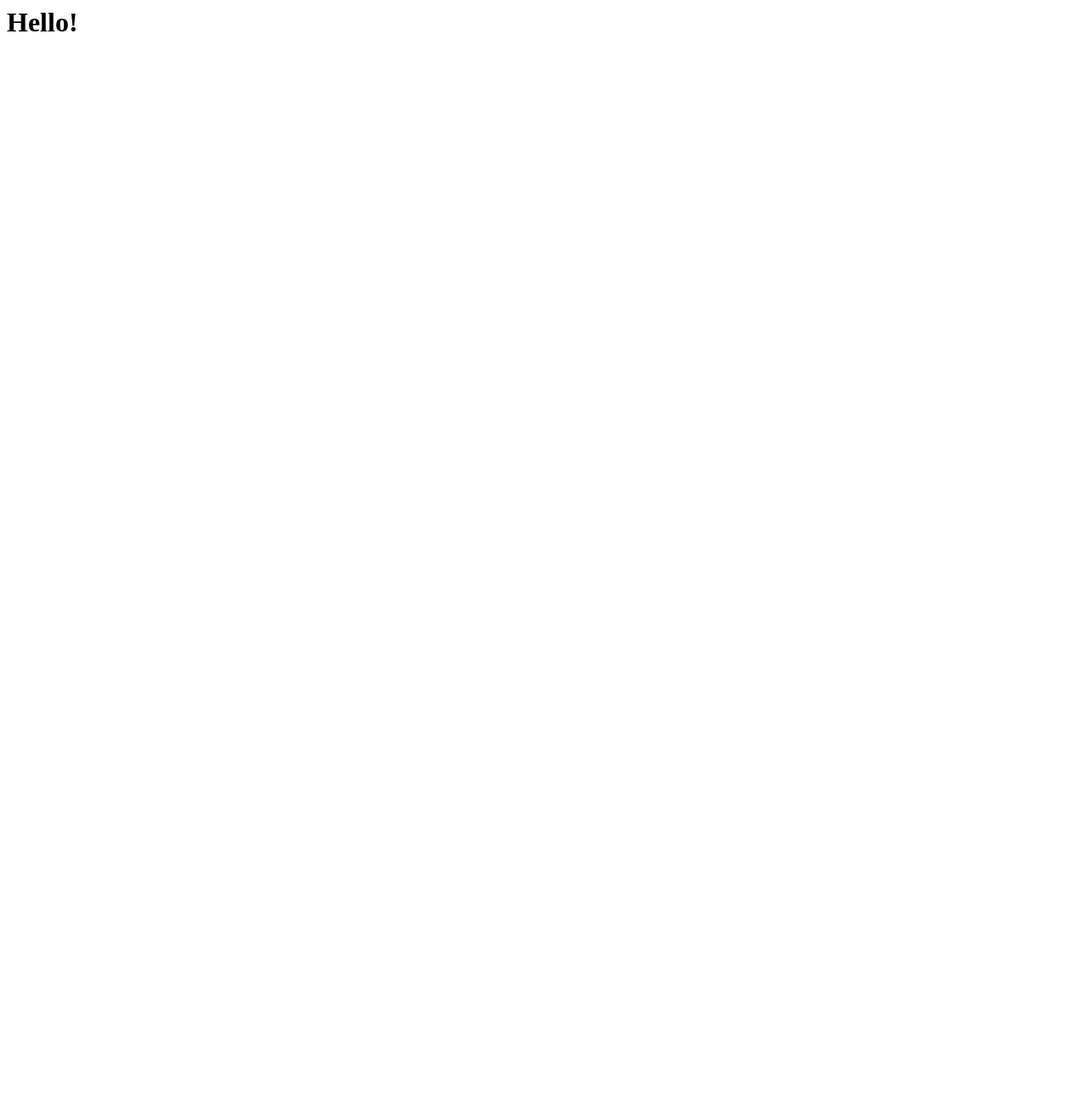
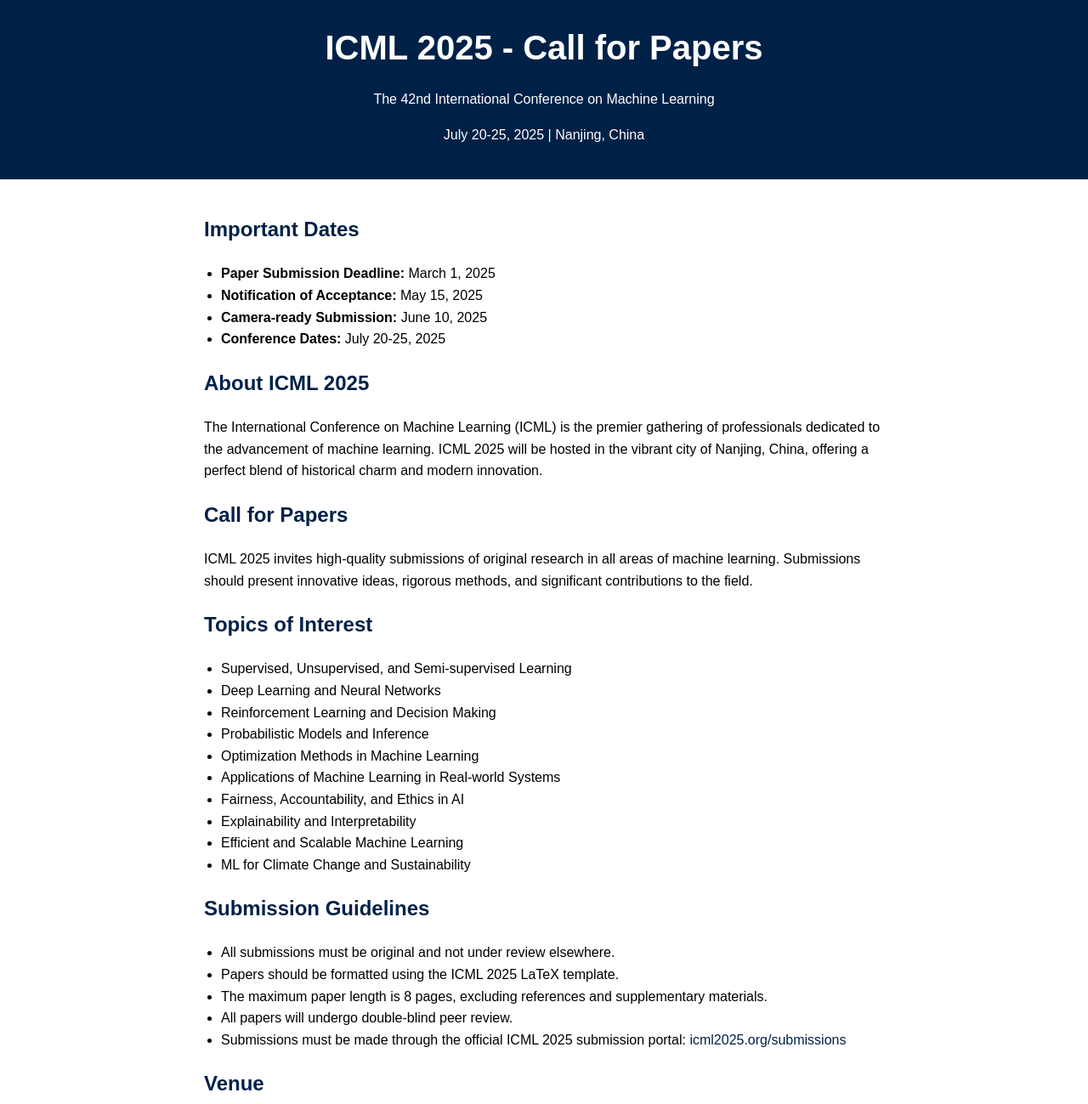
Before and after one commit to Topoer-seu/virtualConference, a plain HTML site: page index.html in a window 1280 px wide. Shown: the top 1299 px of the page at 85% size. Before the commit the page ends 800 px from the top, so only its background shows below. Drawn offline with Linux system fonts and the light colour scheme.

Commit message:
Update index.html

```diff
--- a/index.html
+++ b/index.html
@@ -1 +1,118 @@
-<h1>Hello!</h1>
+<!DOCTYPE html>
+<html lang="en">
+<head>
+    <meta charset="UTF-8">
+    <meta name="viewport" content="width=device-width, initial-scale=1.0">
+    <title>ICML 2025 - Call for Papers</title>
+    <style>
+        body {
+            font-family: Arial, sans-serif;
+            line-height: 1.6;
+            margin: 0;
+            padding: 0;
+        }
+        header {
+            background-color: #002147;
+            color: white;
+            text-align: center;
+            padding: 1.5em 0;
+        }
+        header h1 {
+            margin: 0;
+            font-size: 2.5em;
+        }
+        section {
+            padding: 20px;
+            max-width: 800px;
+            margin: 0 auto;
+        }
+        h2 {
+            color: #002147;
+        }
+        ul {
+            margin: 0;
+            padding: 0 0 0 20px;
+        }
+        footer {
+            text-align: center;
+            background-color: #f4f4f4;
+            padding: 10px 0;
+            margin-top: 20px;
+        }
+        a {
+            color: #002147;
+            text-decoration: none;
+        }
+        a:hover {
+            text-decoration: underline;
+        }
+    </style>
+</head>
+<body>
+    <header>
+        <h1>ICML 2025 - Call for Papers</h1>
+        <p>The 42nd International Conference on Machine Learning</p>
+        <p>July 20-25, 2025 | Nanjing, China</p>
+    </header>
+
+    <section>
+        <h2>Important Dates</h2>
+        <ul>
+            <li><strong>Paper Submission Deadline:</strong> March 1, 2025</li>
+            <li><strong>Notification of Acceptance:</strong> May 15, 2025</li>
+            <li><strong>Camera-ready Submission:</strong> June 10, 2025</li>
+            <li><strong>Conference Dates:</strong> July 20-25, 2025</li>
+        </ul>
+
+        <h2>About ICML 2025</h2>
+        <p>
+            The International Conference on Machine Learning (ICML) is the premier gathering of professionals dedicated to the advancement of machine learning.
+            ICML 2025 will be hosted in the vibrant city of Nanjing, China, offering a perfect blend of historical charm and modern innovation.
+        </p>
+
+        <h2>Call for Papers</h2>
+        <p>
+            ICML 2025 invites high-quality submissions of original research in all areas of machine learning. Submissions should present innovative ideas,
+            rigorous methods, and significant contributions to the field.
+        </p>
+
+        <h2>Topics of Interest</h2>
+        <ul>
+            <li>Supervised, Unsupervised, and Semi-supervised Learning</li>
+            <li>Deep Learning and Neural Networks</li>
+            <li>Reinforcement Learning and Decision Making</li>
+            <li>Probabilistic Models and Inference</li>
+            <li>Optimization Methods in Machine Learning</li>
+            <li>Applications of Machine Learning in Real-world Systems</li>
+            <li>Fairness, Accountability, and Ethics in AI</li>
+            <li>Explainability and Interpretability</li>
+            <li>Efficient and Scalable Machine Learning</li>
+            <li>ML for Climate Change and Sustainability</li>
+        </ul>
+
+        <h2>Submission Guidelines</h2>
+        <ul>
+            <li>All submissions must be original and not under review elsewhere.</li>
+            <li>Papers should be formatted using the ICML 2025 LaTeX template.</li>
+            <li>The maximum paper length is 8 pages, excluding references and supplementary materials.</li>
+            <li>All papers will undergo double-blind peer review.</li>
+            <li>Submissions must be made through the official ICML 2025 submission portal: <a href="https://icml2025.org/submissions">icml2025.org/submissions</a></li>
+        </ul>
+
+        <h2>Venue</h2>
+        <p>
+            The conference will be held at the Nanjing International Exhibition Center, located in the heart of the city.
+            Nanjing is renowned for its rich history, cultural heritage, and vibrant academic community.
+        </p>
+
+        <h2>Contact Us</h2>
+        <p>
+            For any questions or further information, please email us at <a href="mailto:info@icml2025.org">info@icml2025.org</a>.
+        </p>
+    </section>
+
+    <footer>
+        <p>&copy; 2025 ICML | All Rights Reserved | <a href="https://icml2025.org">icml2025.org</a></p>
+    </footer>
+</body>
+</html>
```
